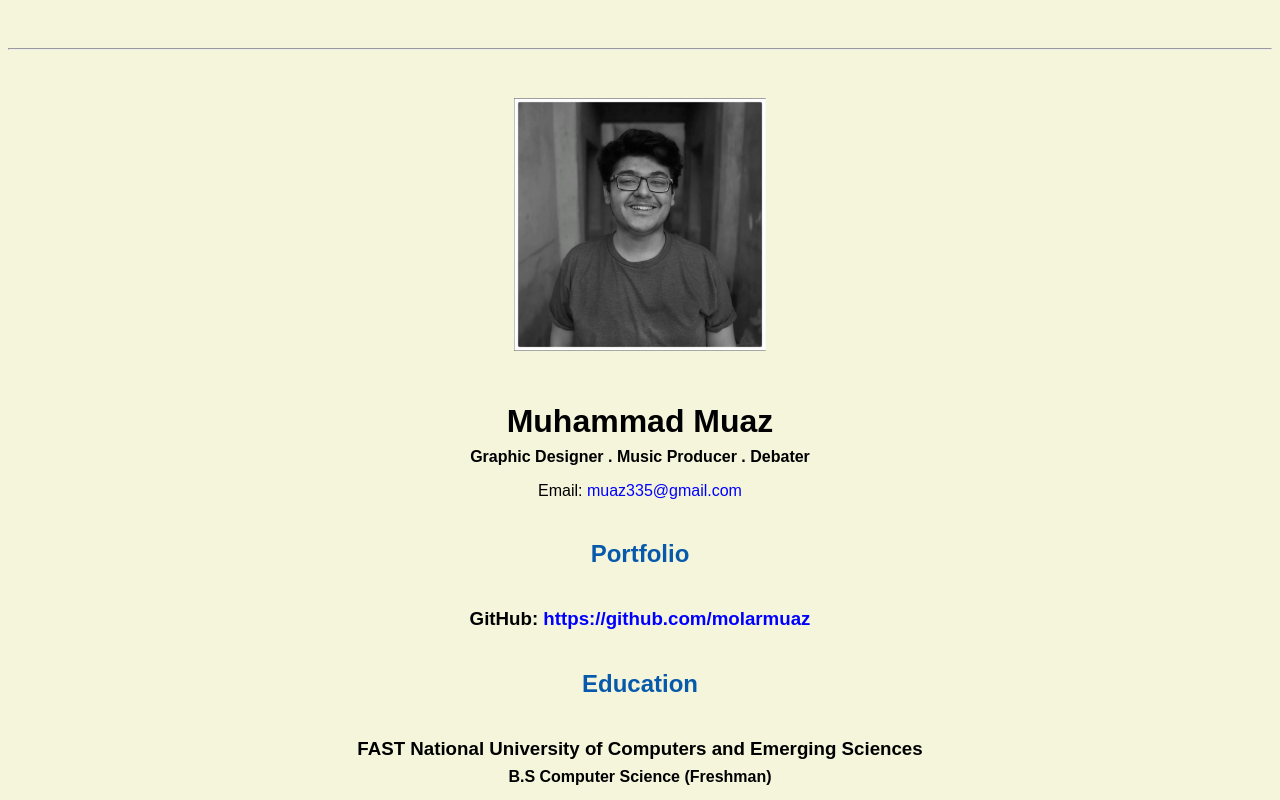
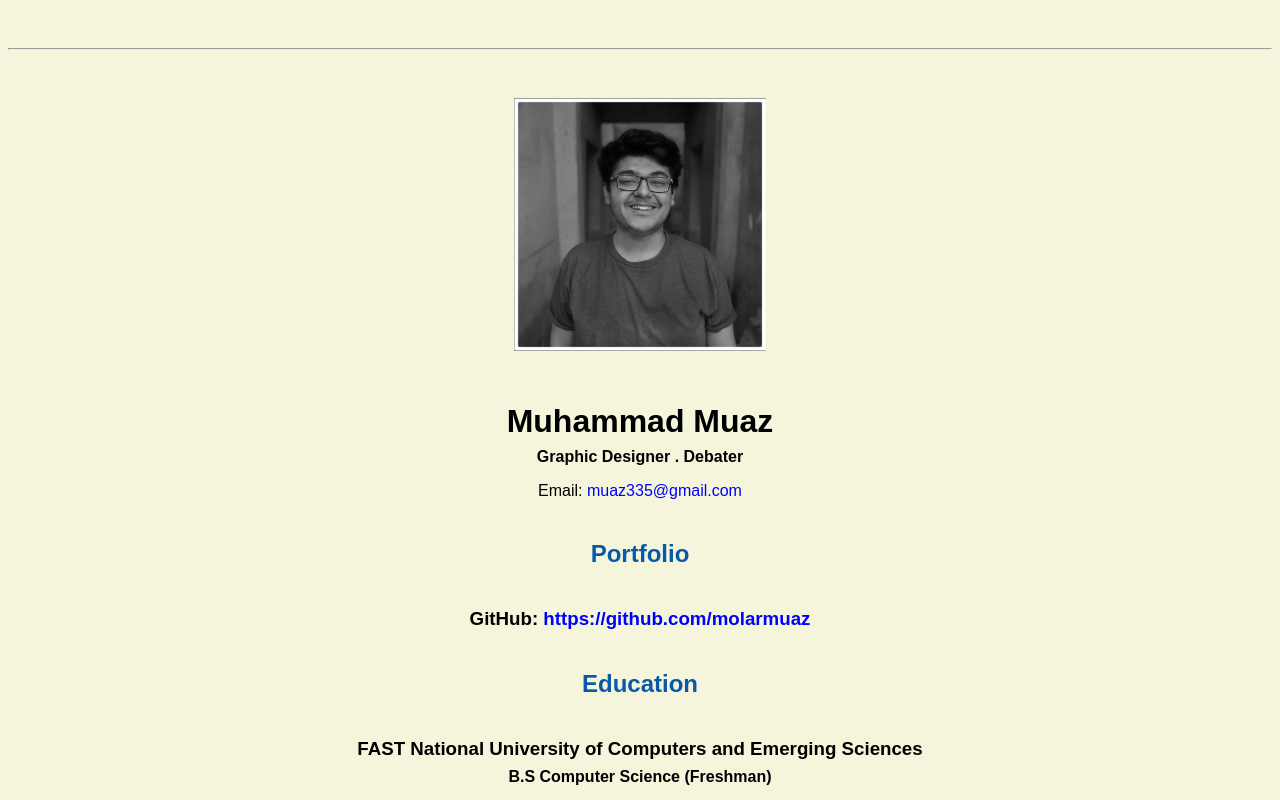
Before and after one commit to molarmuaz/molarmuaz.github.io, a plain HTML site: page resume.html in a window 1280 px wide. Shown: the top 800 px of the page. Drawn offline with Linux system fonts and the light colour scheme.

Commit message:
Update resume.html

```diff
--- a/resume.html
+++ b/resume.html
@@ -20,7 +20,7 @@
     <img src="muazz.png" alt="Muaz Ahmed's headshot" width="20%">
 
     <h1>Muhammad Muaz</h1>
-    <h4>Graphic Designer . Music Producer . Debater</h4>
+    <h4>Graphic Designer . Debater</h4>
 
     <p>Email: <a href="muaz335@gmail.com" target="_blank">muaz335@gmail.com</a></p>
     <!-- don't post physical address, personal phone number or other personal information on the web! -->
```
